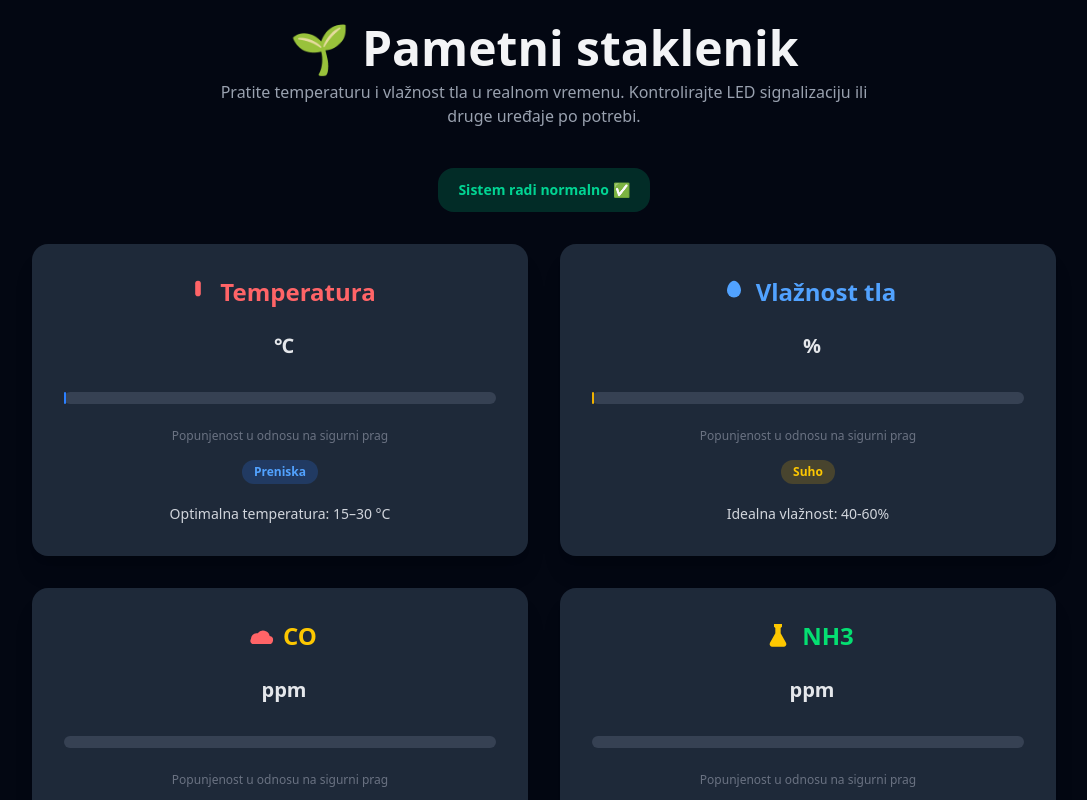
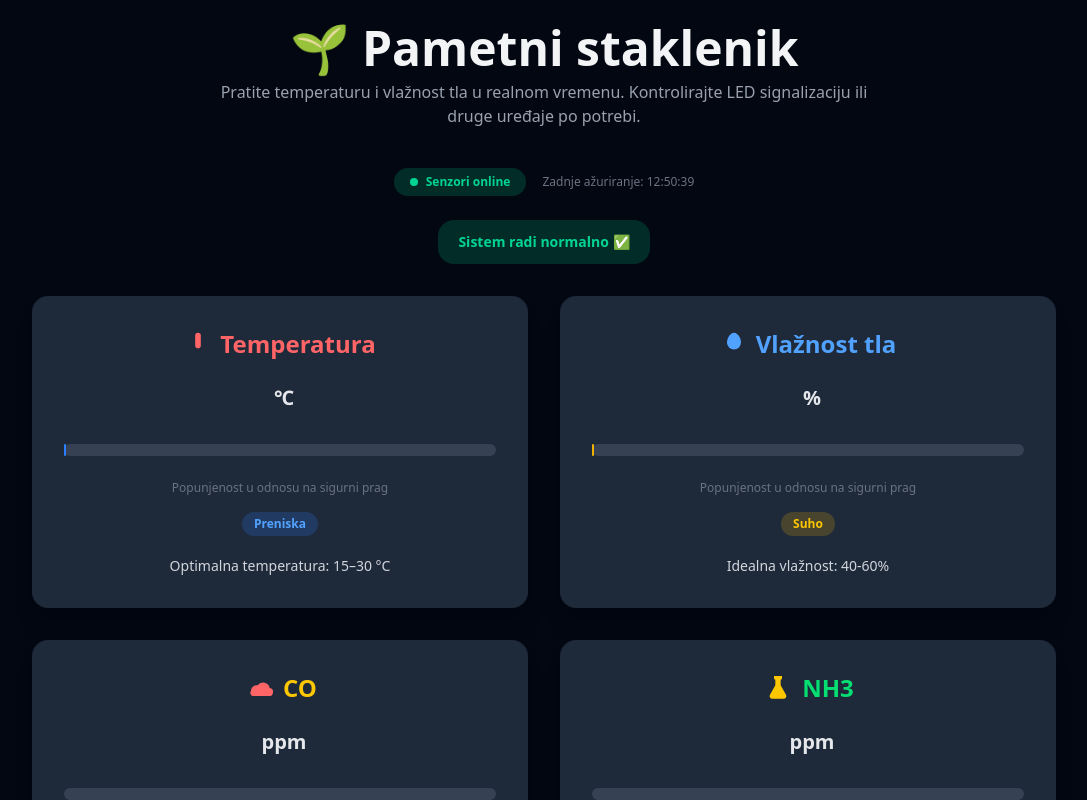
Before and after one commit to krslakdan/smart-plant-system, an Angular app in the folder frontend/plantSystem/: page / in a window 1280 px wide. Shown: the top 800 px of the page, without its empty margins (96-1183 px from the left). Built offline with nearby package versions, Linux system fonts and the light colour scheme; no server answers; the database is empty.

Commit message:
Implement offline sensors logic and use if block instead of ngIf

```diff
--- a/frontend/plantSystem/src/app/app.html
+++ b/frontend/plantSystem/src/app/app.html
@@ -1,24 +1,59 @@
-<div class="min-h-screen bg-gray-950 p-6 flex flex-col items-center font-sans text-gray-200">
-  <h1 class="text-4xl md:text-5xl font-extrabold text-gray-100 mb-2">🌱 Pametni staklenik</h1>
+<div
+  class="min-h-screen p-6 flex flex-col items-center font-sans transition-colors"
+  [ngClass]="sensorOnline() ? 'bg-gray-950 text-gray-200' : 'bg-gray-900 text-gray-400'"
+>
+
+  <h1 class="text-4xl md:text-5xl font-extrabold text-gray-100 mb-2">
+    🌱 Pametni staklenik
+  </h1>
+
   <p class="text-gray-400 text-center max-w-2xl mb-10">
     Pratite temperaturu i vlažnost tla u realnom vremenu. Kontrolirajte LED signalizaciju ili druge uređaje po potrebi.
   </p>
-  <div
-    *ngIf="co() > 70 || nh3() > 25 || ch4() > 5000; else okState"
-    class="mb-8 px-5 py-3 rounded-2xl
-         bg-red-500/20 text-red-400
-         font-semibold text-sm text-center animate-pulse">
-    ⚠️ UPOZORENJE: Detektovan opasan nivo gasa
+
+  <div class="mb-6 flex items-center gap-4">
+    <span
+      class="px-4 py-1.5 rounded-full text-xs font-semibold flex items-center gap-2"
+      [ngClass]="sensorOnline()
+        ? 'bg-emerald-500/20 text-emerald-400'
+        : 'bg-red-500/20 text-red-400'">
+
+      <span
+        class="w-2 h-2 rounded-full"
+        [ngClass]="sensorOnline()
+          ? 'bg-emerald-400'
+          : 'bg-red-400 animate-pulse'">
+      </span>
+
+      {{ sensorOnline() ? 'Senzori online' : 'Senzori offline' }}
+    </span>
+
+    <span class="text-xs text-gray-500">
+      Zadnje ažuriranje: {{ lastDataTimestamp() | date:'HH:mm:ss' }}
+    </span>
   </div>
 
-  <ng-template #okState>
-    <div class="mb-8 px-5 py-3 rounded-2xl
-              bg-emerald-500/20 text-emerald-400
-              font-semibold text-sm text-center">
+  @if (sensorOnline()) {
+    <div
+      class="mb-8 px-5 py-3 rounded-2xl font-semibold text-sm text-center transition-all duration-300"
+      [ngClass]="{
+        'bg-red-500/20 text-red-400 animate-pulse':
+          co() > 70 || nh3() > 25 || ch4() > 5000,
+        'bg-emerald-500/20 text-emerald-400':
+          !(co() > 70 || nh3() > 25 || ch4() > 5000)
+      }">
+
+      @if (co() > 70 || nh3() > 25 || ch4() > 5000) {
+        ⚠️ UPOZORENJE: Detektovan opasan nivo gasa
+      } @else {
         Sistem radi normalno ✅
+      }
     </div>
-  </ng-template>
+  }
+
+  @if (sensorOnline()) {
     <div class="grid grid-cols-1 md:grid-cols-2 gap-8 w-full max-w-5xl">
+
       <div class="card bg-gray-800 shadow-xl rounded-2xl transform hover:-translate-y-1 hover:shadow-2xl
  transition-transform duration-300">
         <div class="card-body p-8 flex flex-col items-center">
@@ -268,9 +303,22 @@
           </p>
         </div>
       </div>
+
     </div>
-  <!-- Footer -->
+  } @else {
+    <div class="w-full max-w-3xl mt-10 px-6 py-10 rounded-2xl bg-gray-800 text-center text-gray-400">
+      <div class="text-3xl mb-3">📡</div>
+      <p class="text-lg font-semibold text-red-400">
+        Senzori nisu dostupni
+      </p>
+      <p class="text-sm mt-2">
+        Nema novih podataka u zadnjih 10 sekundi
+      </p>
+    </div>
+  }
+
   <footer class="mt-10 text-gray-500 text-center text-sm">
     Podaci se ažuriraju u realnom vremenu
   </footer>
+
 </div>
--- a/frontend/plantSystem/src/app/app.ts
+++ b/frontend/plantSystem/src/app/app.ts
@@ -1,11 +1,11 @@
 import { Component, signal, OnInit, PLATFORM_ID, inject } from '@angular/core';
-import {isPlatformBrowser, NgClass, NgIf} from '@angular/common';
+import {DatePipe, isPlatformBrowser, NgClass} from '@angular/common';
 import { initializeApp } from 'firebase/app';
 import { getDatabase, ref, onValue, set } from 'firebase/database';
 
 @Component({
   selector: 'app-root',
-  imports: [NgClass, NgIf],
+  imports: [NgClass, DatePipe],
   templateUrl: './app.html',
   styleUrl: './app.css'
 })
@@ -16,8 +16,26 @@ export class App implements OnInit {
   protected readonly co = signal(0);
   protected readonly nh3 = signal(0);
   protected readonly ch4 = signal(0);
+
+  protected readonly lastDataTimestamp = signal<number>(Date.now());
+  protected readonly sensorOnline = signal<boolean>(false);
+  private offlineTimer: any;
+  private readonly OFFLINE_TIMEOUT = 10000;
+
   private platformId = inject(PLATFORM_ID);
   private database: any;
+
+  private dataReceived() {
+    this.lastDataTimestamp.set(Date.now());
+    this.sensorOnline.set(true);
+
+    clearTimeout(this.offlineTimer);
+    this.offlineTimer = setTimeout(() => {
+      this.sensorOnline.set(false);
+    }, this.OFFLINE_TIMEOUT);
+  }
+
+
 
   ngOnInit() {
     if (isPlatformBrowser(this.platformId)) {
@@ -32,28 +50,43 @@ export class App implements OnInit {
       onValue(temperatureRef, (snapshot) => {
         const data = snapshot.val();
         this.temperature.set(data);
+        this.dataReceived();
       });
 
       const ledRef = ref(this.database, 'isLEDon');
       onValue(ledRef, (snapshot) => {
         const data = snapshot.val();
         this.isLEDon.set(data);
+        this.dataReceived();
       });
 
       const moistureRef = ref(this.database, 'soilMoisture');
       onValue(moistureRef, (snapshot) => {
         const data = snapshot.val();
         this.soilMoisture.set(data);
+        this.dataReceived();
       });
 
       const airQualityRef = ref(this.database, 'CO');
-      onValue(airQualityRef, snapshot => { this.co.set(snapshot.val()); });
+      onValue(airQualityRef, snapshot => {
+        const data = snapshot.val();
+        this.co.set(data);
+        this.dataReceived();
+      });
 
       const nh3Ref = ref(this.database, 'NH3');
-      onValue(nh3Ref, snapshot => { this.nh3.set(snapshot.val()); });
+      onValue(nh3Ref, snapshot => {
+        const data = snapshot.val();
+        this.nh3.set(data);
+        this.dataReceived();
+      });
 
       const ch4Ref = ref(this.database, 'CH4');
-      onValue(ch4Ref, snapshot => { this.ch4.set(snapshot.val()); });
+      onValue(ch4Ref, snapshot => {
+        const data = snapshot.val();
+        this.ch4.set(data);
+        this.dataReceived();
+      });
     }
   }
 
```
Lines whose indentation alone changed are shown as unchanged.
